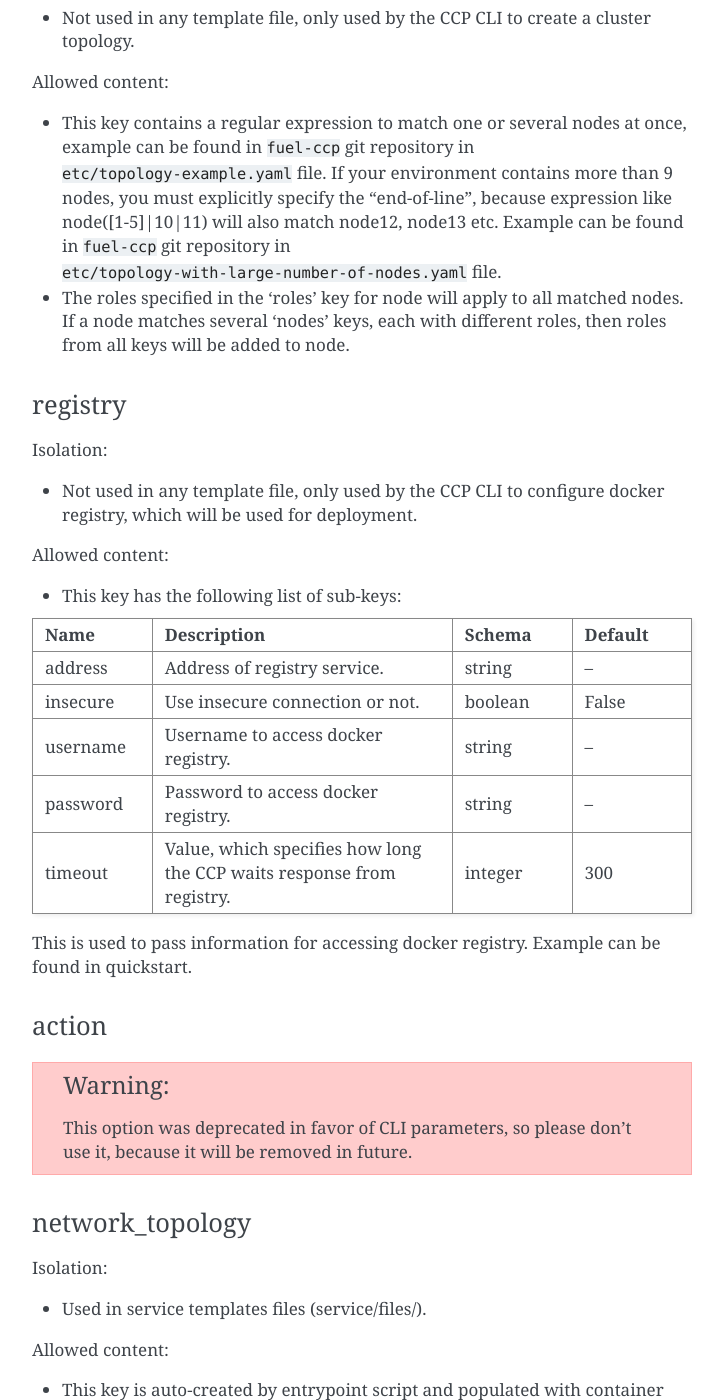
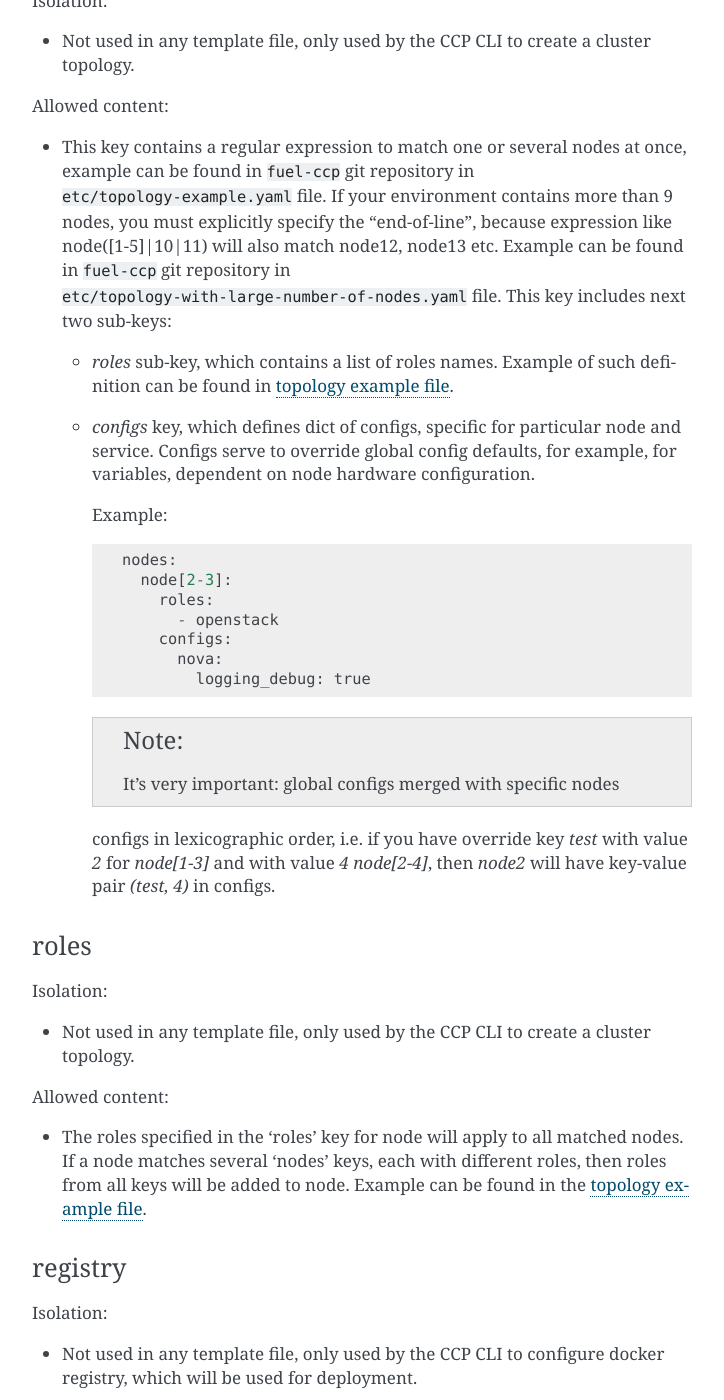
Before and after one commit to openstack-archive/fuel-ccp, a Sphinx documentation site: the page built from doc/source/config/types.rst, in a window 1280 px wide and 1400 px high, scrolled down 8421 px. Shown: the whole window, without its empty margins (388-1112 px from the left). Built offline with Sphinx 7.4.7, drawn with Linux system fonts in a browser that asks for light colours; some of the changed text lies outside the part shown.

Commit message:
Add documentation and validation for nodes configs
Added new sub-key definition to documentation. Refactor nodes
and roles key types description in docs.

Added validation condition that nodes configs should be dict.

Change-Id: Ie8f15044e05c67e1ed1a8919e07ded3518e6b24c
Depends-on: I379f4840e6093b7910b5d7dd612de62b1fe0ac2e
Related-bug: #1653077

```diff
--- a/doc/source/config/types.rst
+++ b/doc/source/config/types.rst
@@ -44,7 +44,8 @@
 - :ref:`configs`
 - :ref:`files`
 - :ref:`kubernetes`
-- :ref:`nodes_roles`
+- :ref:`nodes`
+- :ref:`roles`
 - :ref:`replicas`
 
 Other specific variables
@@ -483,15 +484,54 @@
 
 - This key contains a regular expression to match one or several nodes at once,
   example can be found in ``fuel-ccp`` git repository in
-  ``etc/topology-example.yaml`` file.
-  If your environment contains more than 9 nodes, you must explicitly specify
-  the "end-of-line", because expression like node([1-5]|10|11) will also match
-  node12, node13 etc. Example can be found in ``fuel-ccp`` git repository in
-  ``etc/topology-with-large-number-of-nodes.yaml`` file.
+  ``etc/topology-example.yaml`` file. If your environment contains more than 9
+  nodes, you must explicitly specify the "end-of-line", because expression like
+  node([1-5]|10|11) will also match node12, node13 etc. Example can be found in
+  ``fuel-ccp`` git repository in
+  ``etc/topology-with-large-number-of-nodes.yaml`` file. This key includes
+  next two sub-keys:
+
+  * *roles* sub-key, which contains a list of roles names. Example of such
+    definition can be found in `topology example file <https://github.com
+    /openstack/fuel-ccp/blob/master/etc/topology-example.yaml>`_.
+
+  * *configs* key, which defines dict of configs, specific for particular node
+    and service. Configs serve to override global config defaults, for example,
+    for variables, dependent on node hardware configuration.
+
+    Example::
+
+       nodes:
+         node[2-3]:
+           roles:
+             - openstack
+           configs:
+             nova:
+               logging_debug: true
+
+    .. NOTE:: It's very important: global configs merged with specific nodes
+    configs in lexicographic order, i.e. if you have override key *test* with
+    value *2* for `node[1-3]` and with value *4* `node[2-4]`, then `node2` will
+    have key-value pair *(test, 4)* in configs.
+
+.. _roles:
+
+roles
+-----
+
+Isolation:
+
+- Not used in any template file, only used by the CCP CLI to create a cluster
+  topology.
+
+Allowed content:
 
 - The roles specified in the 'roles' key for node will apply to all matched
   nodes. If a node matches several 'nodes' keys, each with different roles,
-  then roles from all keys will be added to node.
+  then roles from all keys will be added to node. Example can be found in the
+  `topology example file
+  <https://github.com/openstack/fuel-ccp/blob/master/etc/
+  topology-example.yaml>`_.
 
 .. _registry:
 
```
Also changed, not shown: other parts of doc/source/config/types.rst (+3 -3 lines).
